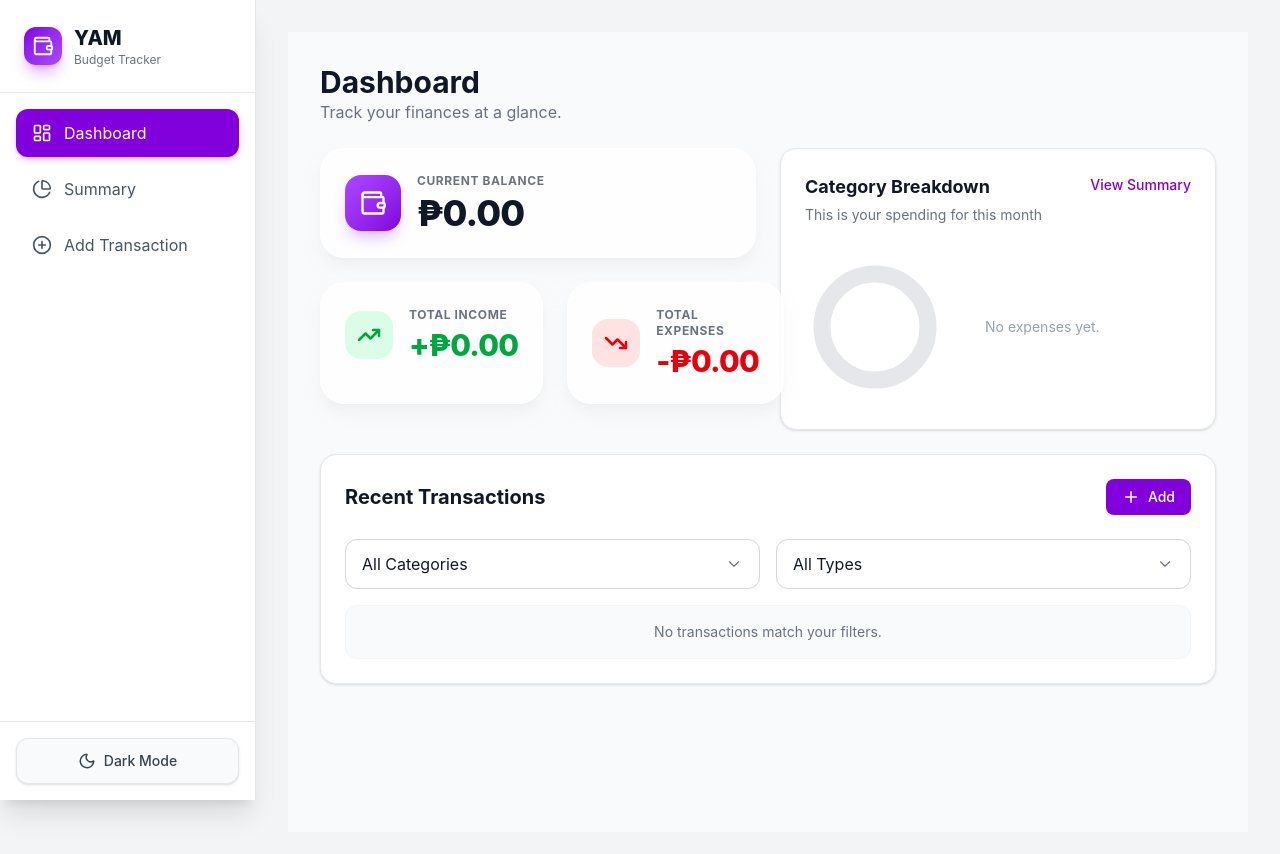
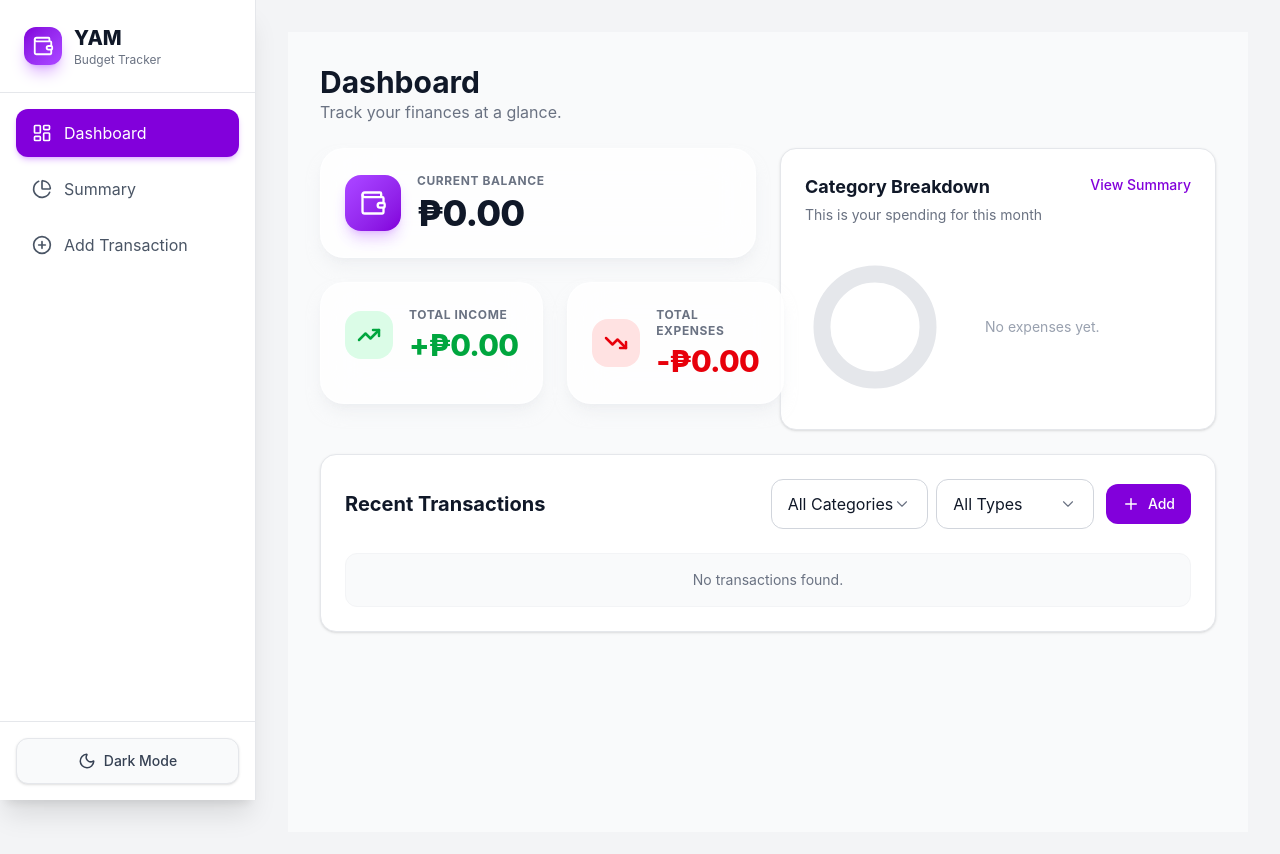
Before and after one commit to yannics08/midterm-project-webdvt, a React (Vite) app: page /dashboard in a window 1280 px wide. Shown: the top 854 px of the page. Built offline with nearby package versions, Linux system fonts and the light colour scheme.

Commit message:
feat: fix layout for transaction list

```diff
--- a/src/components/TransactionList.jsx
+++ b/src/components/TransactionList.jsx
@@ -27,27 +27,28 @@ function TransactionList() {
 
   return (
     <div className="w-full max-w-3xl bg-white dark:bg-gray-900 rounded-2xl p-6 shadow-sm border border-gray-200 dark:border-gray-800 transition-colors">
-      <div className="flex items-center justify-between mb-6">
+      <div className="flex flex-col sm:flex-row sm:items-center justify-between gap-4 mb-6">
         <h2 className="text-xl font-bold text-gray-900 dark:text-white">
           Recent Transactions
         </h2>
 
+        <div className="flex items-center gap-3">
+          <div className="grid grid-cols-2 gap-2 flex-1 sm:flex-initial">
+            <CategoryFilterDropdown
+              category={categoryFilter}
+              setCategory={setCategoryFilter}
+            />
+            <TypeFilterDropdown type={typeFilter} setType={setTypeFilter} />
+          </div>
+
           <Link
             to="/add-transaction"
-          className="flex items-center gap-2 bg-purple-700 text-white px-4 py-2 rounded-lg text-sm font-medium hover:bg-purple-800 transition"
+            className="flex items-center gap-2 bg-purple-700 text-white px-4 py-2.5 rounded-xl text-sm font-medium hover:bg-purple-800 transition shrink-0"
           >
             <Plus size={18} />
             Add
           </Link>
         </div>
-
-      <div className="grid grid-cols-2 gap-4 mb-4">
-        <CategoryFilterDropdown
-          category={categoryFilter}
-          setCategory={setCategoryFilter}
-        />
-
-        <TypeFilterDropdown type={typeFilter} setType={setTypeFilter} />
       </div>
 
       {hasActiveFilters && (
@@ -72,7 +73,7 @@ function TransactionList() {
           ))
         ) : (
           <div className="p-4 rounded-xl bg-gray-50 dark:bg-gray-800/50 border border-gray-100 dark:border-gray-800 text-center text-sm text-gray-500 dark:text-gray-400 transition-colors">
-            No transactions match your filters.
+            No transactions found.
           </div>
         )}
       </div>
```
Lines whose indentation alone changed are shown as unchanged.
